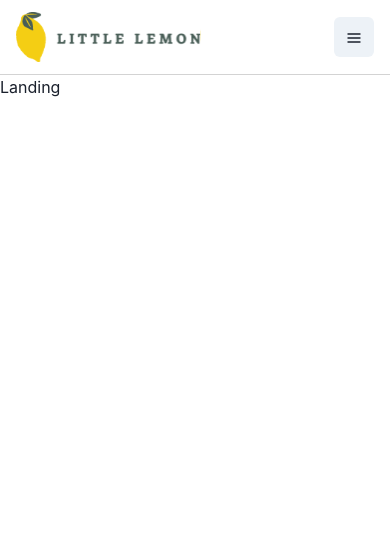
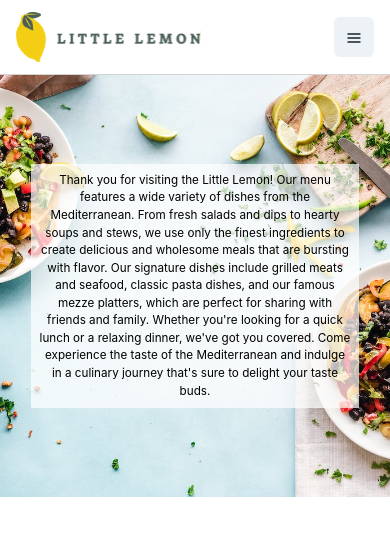
Before and after one commit to nelsonchenglin/LittleLemons_FE_meta, a React (Create React App) app: page / in a window 390 px wide. Shown: the top 536 px of the page. Built offline with nearby package versions, Linux system fonts and the light colour scheme.

Commit message:
added background and description to landing page

```diff
--- a/package.json
+++ b/package.json
@@ -5,6 +5,7 @@
   "dependencies": {
     "@chakra-ui/icons": "^2.0.19",
     "@chakra-ui/react": "^2.6.0",
+    "@chakra-ui/theme-tools": "^2.0.17",
     "@emotion/react": "^11.10.6",
     "@emotion/styled": "^11.10.6",
     "@testing-library/jest-dom": "^5.16.5",
--- a/src/App.js
+++ b/src/App.js
@@ -6,10 +6,8 @@ import Routes from "./Routes";
 function App() {
   return (
     <ChakraProvider>
-      <main>
-        <Header />
-        <Routes />
-      </main>
+      <Header />
+      <Routes />
     </ChakraProvider>
   );
 }
--- a/src/components/About.js
+++ b/src/components/About.js
@@ -1,7 +1,35 @@
 import React from "react";
+import { Box } from "@chakra-ui/react";
 
 function About() {
-  return <div>About</div>;
+  return (
+    <Box bg="gray.100" p={4}>
+      <Box bg="white" borderRadius="md" p={4} boxShadow="md">
+        <Box fontSize="xl" fontWeight="bold">
+          Welcome to my website!
+        </Box>
+        <Box mt={4}>
+          <p>
+            Thank you for visiting. Here you can find information about our
+            products and services.
+          </p>
+        </Box>
+      </Box>
+      <Box bg="white" borderRadius="md" p={4} mt={4} boxShadow="md">
+        <Box fontSize="xl" fontWeight="bold">
+          Our Products
+        </Box>
+        <Box mt={4}>
+          <p>Here are some of our top-selling products:</p>
+          <ul>
+            <li>Product 1</li>
+            <li>Product 2</li>
+            <li>Product 3</li>
+          </ul>
+        </Box>
+      </Box>
+    </Box>
+  );
 }
 
 export default About;
--- a/src/components/Header.js
+++ b/src/components/Header.js
@@ -11,15 +11,30 @@ import {
   VStack,
   Button,
   HStack,
+  extendTheme,
+  useBreakpointValue,
 } from "@chakra-ui/react";
 import { HamburgerIcon } from "@chakra-ui/icons";
 import Logo from "../assets/Logo.svg";
 import { Link } from "react-router-dom";
 
+const customTheme = extendTheme({
+  breakpoints: {
+    custom: "875px",
+  },
+}); // eslint-disable-line no-unused-vars
+
 function Header() {
   const { isOpen, onOpen, onClose } = useDisclosure();
 
+  const showHamburger = useBreakpointValue({
+    base: "block",
+    md: "none",
+    custom: "none",
+  });
+
   return (
+    <>
       <Flex
         width="100%"
         px={{ base: "4", md: "10" }}
@@ -35,7 +50,7 @@ function Header() {
         <IconButton
           aria-label="Open navigation menu"
           icon={<HamburgerIcon />}
-        display={{ base: "block", md: "none" }}
+          display={showHamburger}
           onClick={onOpen}
         />
 
@@ -92,6 +107,7 @@ function Header() {
           </Link>
         </HStack>
       </Flex>
+    </>
   );
 }
 
--- a/src/components/Landing.js
+++ b/src/components/Landing.js
@@ -1,7 +1,29 @@
 import React from "react";
+import { Box } from "@chakra-ui/react";
+import Image from "../assets/landingBackground.jpeg";
 
 function Landing() {
-  return <div>Landing</div>;
+  return (
+    <>
+      <Box className="landing-container">
+        <img className="landing-image" src={Image} alt="background" />
+        <Box className="landing-description-container">
+          <p>
+            {`Thank you for visiting the Little Lemon! Our menu features a wide
+          variety of dishes from the Mediterranean. From fresh salads and dips to
+          hearty soups and stews, we use only the finest ingredients to create
+          delicious and wholesome meals that are bursting with flavor. Our
+          signature dishes include grilled meats and seafood, classic pasta
+          dishes, and our famous mezze platters, which are perfect for sharing
+          with friends and family. Whether you're looking for a quick lunch or a
+          relaxing dinner, we've got you covered. Come experience the taste of
+          the Mediterranean and indulge in a culinary journey that's sure to
+          delight your taste buds.`}
+          </p>
+        </Box>
+      </Box>
+    </>
+  );
 }
 
 export default Landing;
--- a/src/index.css
+++ b/src/index.css
@@ -11,3 +11,72 @@ code {
   font-family: source-code-pro, Menlo, Monaco, Consolas, 'Courier New',
     monospace;
 }
+
+.landing-container{
+  position: relative;
+  width: 100%;
+  height:0;
+  padding-bottom: 66.67%
+}
+
+.landing-image{
+  position: absolute;
+  top: 0;
+  left: 0;
+  width: 100%;
+  height: 100%;
+  object-fit: cover
+}
+
+.landing-description-container{
+  position:absolute;
+  top: 50%;
+  left: 50%;
+  transform: translate(-50%, -50%);
+  font-size: 2.5vw;
+  color: white;
+  text-align: center;
+  width: 80%;
+  height: 50%
+}
+
+.landing-description-container p{
+  background-color: rgba(255, 255, 255 ,0.7);
+  color: black;
+  padding: 2vw
+}
+
+@media screen and (max-width: 821px) {
+  .landing-container {
+    height: 100vh;
+    padding-bottom: 0;
+    position: relative;
+  }
+
+  .landing-image {
+    position: relative;
+    width: 100%;
+    height: 50%;
+    margin-bottom: 2rem;
+  }
+
+  .landing-description-container {
+    display: flex;
+    flex-direction: column;
+    justify-content: center;
+    align-items: center;
+    position: absolute;
+    padding-left: 8vw;
+    padding-right: 8vw;
+    transform: translate(-50%, -50%);
+    font-size: 3vw;
+    width: 100%;
+    max-width: 800px;
+    text-align: center;
+    top:25%;
+    transform: translate(-50%, -50%);
+    right: 0;
+    bottom: 0;
+    vertical-align:top
+  }
+}
```
Also changed, not shown: .eslintrc.json, src/assets/landingBackground.jpeg (added), 1 other file (tests, documents, lock files or other folders). Lines whose indentation alone changed are shown as unchanged.
